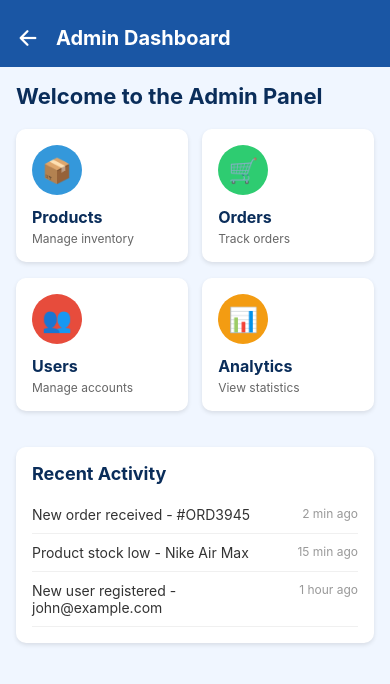
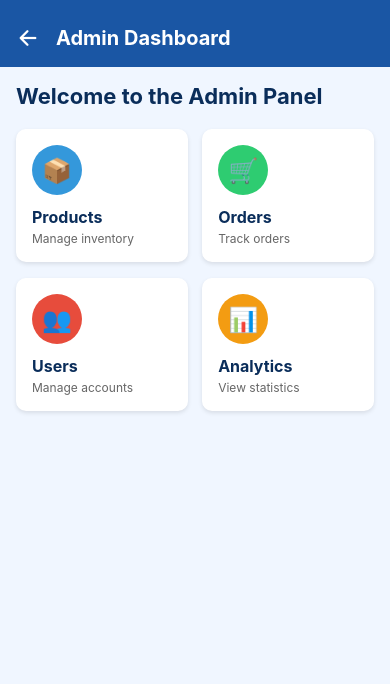
Before and after one commit to mikyllafabro/shoespotITCP, a React Native app in the folder frontend/: screen /AdminHome in a window 390 px wide. Shown: the top 684 px of the page. Built offline with nearby package versions, Linux system fonts and the light colour scheme.

Commit message:
admin dashboard

```diff
--- a/frontend/Screens/Admin/AdminHome.js
+++ b/frontend/Screens/Admin/AdminHome.js
@@ -68,22 +68,6 @@
           </TouchableOpacity>
         </View>
 
-        {/* Recent Activity */}
-        <View style={styles.sectionContainer}>
-          <Text style={styles.sectionTitle}>Recent Activity</Text>
-          <View style={styles.activityItem}>
-            <Text style={styles.activityText}>New order received - #ORD3945</Text>
-            <Text style={styles.activityTime}>2 min ago</Text>
-          </View>
-          <View style={styles.activityItem}>
-            <Text style={styles.activityText}>Product stock low - Nike Air Max</Text>
-            <Text style={styles.activityTime}>15 min ago</Text>
-          </View>
-          <View style={styles.activityItem}>
-            <Text style={styles.activityText}>New user registered - john@example.com</Text>
-            <Text style={styles.activityTime}>1 hour ago</Text>
-          </View>
-        </View>
       </ScrollView>
     </View>
   );
--- a/package.json
+++ b/package.json
@@ -1,5 +1,6 @@
 {
   "dependencies": {
-    "@react-native-community/slider": "^4.5.6"
+    "@react-native-community/slider": "^4.5.6",
+    "moment": "^2.30.1"
   }
 }
```
Also changed, not shown: 4 other files (tests, documents, lock files or other folders).
